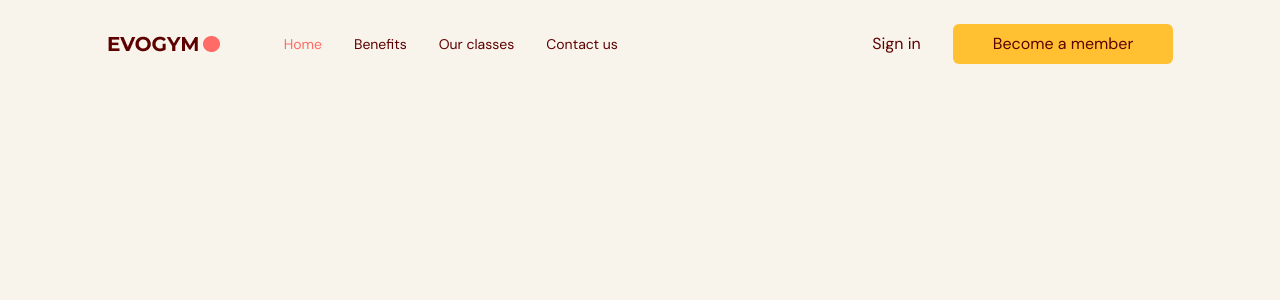
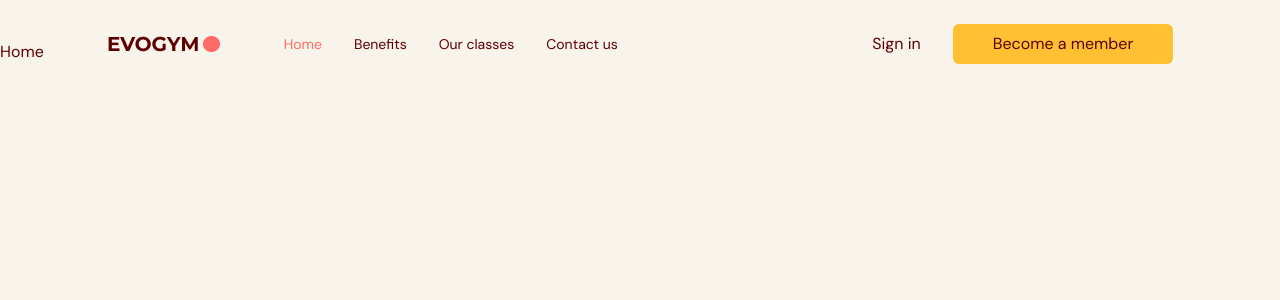
Before and after one commit to ali-0407/fitness-gym-website, a React (Vite) app: page / in a window 1280 px wide. Shown: the top 300 px of the page. Built offline with nearby package versions, Linux system fonts and the light colour scheme.

Commit message:
created home page

```diff
--- a/src/App.tsx
+++ b/src/App.tsx
@@ -1,5 +1,6 @@
 
 import Navbar from "@/scenes/navbar";
+import Home from "@/scenes/home";
 import { useEffect, useState } from "react";
 import { SelectedPage } from "./shared/types";
 
@@ -30,6 +31,7 @@ function App() {
         selectedPage={selectedPage}
         setSelectedPage={setSelectedPage}
       />
+      <Home setSelectedPage={setSelectedPage}/>
       </div>
 
   )
--- /dev/null
+++ b/src/scenes/home/index.tsx
@@ -0,0 +1,22 @@
+import useMediaQuery from "@/hooks/useMediaQuery";
+import ActionButton from "@/shared/ActionButton";
+import { SelectedPage } from "@/shared/types";
+import HomePageText from "@/assets/HomePageText.png";
+import HomePageGraphic from "@/assets/HomePageGraphic.png";
+import SponsorRedBull from "@/assets/SponsorRedBull.png";
+import SponsorForbes from "@/assets/SponsorForbes.png";
+import SponsorFortune from "@/assets/SponsorFortune.png";
+
+type Props = {
+    setSelectedPage: (value: SelectedPage) => void;
+}
+
+const Home = ({setSelectedPage}: Props) => {
+    const isAboveMediumScreens = useMediaQuery("(max-width: 1060px)")
+  return (
+    <section
+    id="home"
+    className="gap-16 bg-gray-20 py-10 md:h-full md:pb-0"> Home</section>
+  )
+}
+export default Home;
```
